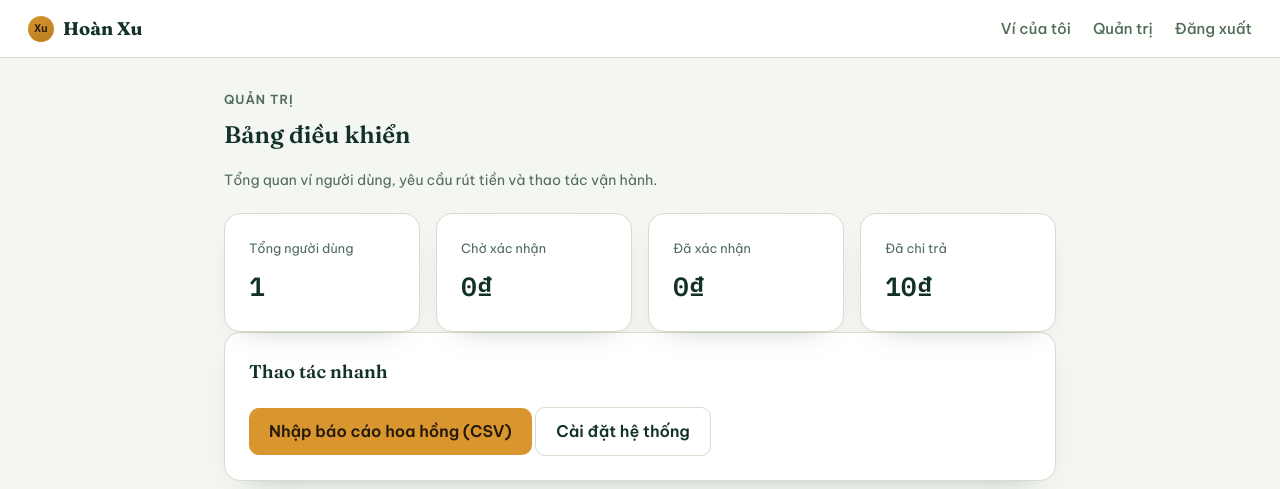
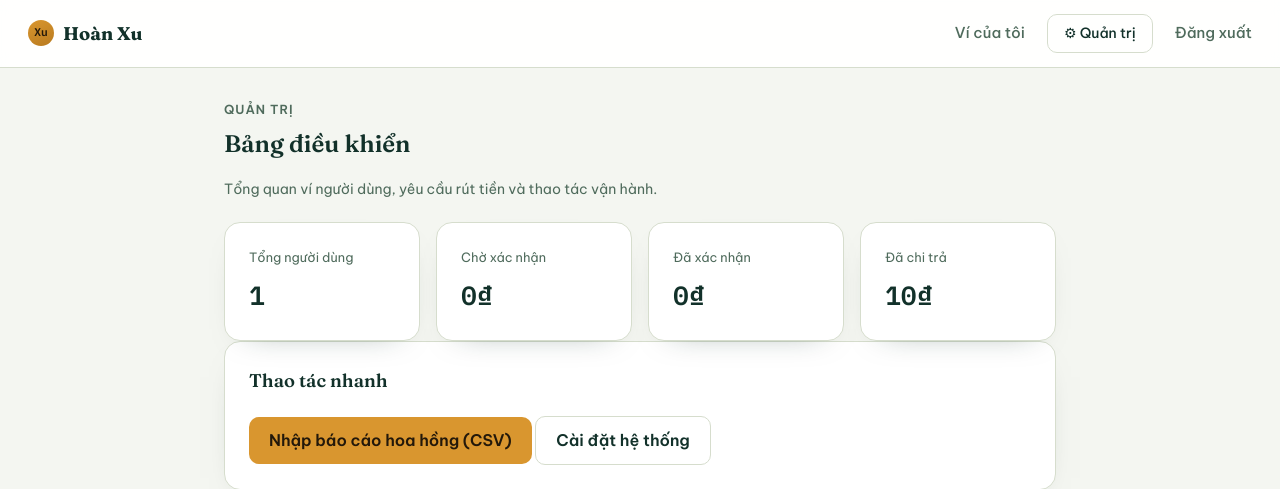
Before and after one commit to Dragon97x3t/hoanxu, a Flask app: page /admin in a window 1280 px wide. Shown: the top 489 px of the page. Run offline with Flask 3, Linux system fonts and the light colour scheme; the visitor is signed in with stand-in values (Sample User, id 1); data comes from the database, SQL or seed files in the repository; tables that the repository leaves empty hold one stand-in row (values such as "Sample post").

Commit message:
Update base.html

```diff
--- a/templates/base.html
+++ b/templates/base.html
@@ -15,7 +15,9 @@
   <nav>
     {% if session.get('user_id') %}
       <a href="{{ url_for('dashboard') }}">Ví của tôi</a>
-      {% if session.get('is_admin') %}<a href="{{ url_for('admin_home') }}">Quản trị</a>{% endif %}
+      {% if session.get('is_admin') %}
+        <a href="{{ url_for('admin_home') }}" class="btn secondary" style="margin-top:0; padding:7px 16px; font-size:0.88rem;">⚙ Quản trị</a>
+      {% endif %}
       <a href="{{ url_for('logout') }}">Đăng xuất</a>
     {% else %}
       <a href="{{ url_for('login') }}">Đăng nhập</a>
```
